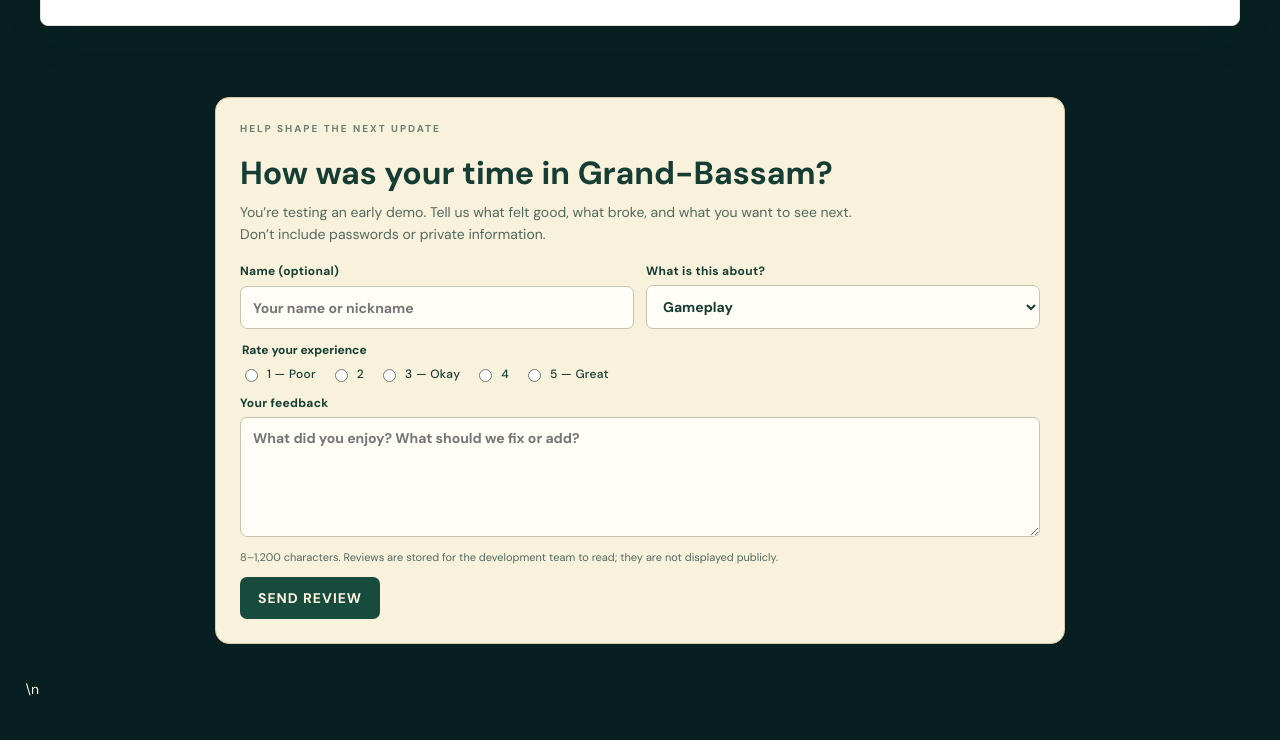
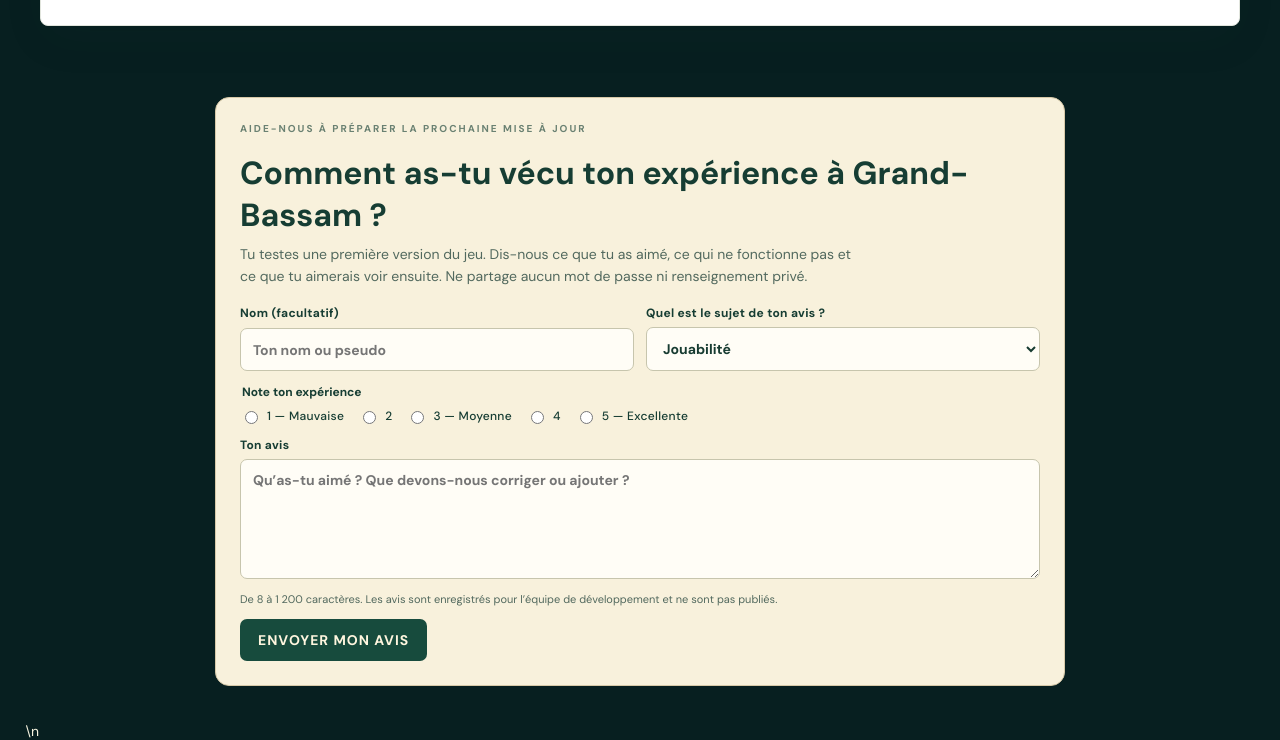
Before and after one commit to williamkbobb-create/Abijan-life-, a website: page index.html in a window 1280 px wide. Shown: the part 841-1581 px from the top of the page. Before the commit the page ends 1539 px from the top, so only its background shows below. Drawn offline with nearby package versions, Linux system fonts and the light colour scheme; a web font is replaced by a local one.

Commit message:
Localize player feedback form into French

```diff
--- a/index.html
+++ b/index.html
@@ -20,42 +20,42 @@
 </section>
 
 <section id="player-feedback-section" aria-labelledby="feedback-title">
-  <p class="eyebrow">HELP SHAPE THE NEXT UPDATE</p>
-  <h2 id="feedback-title">How was your time in Grand-Bassam?</h2>
-  <p class="feedback-intro">You’re testing an early demo. Tell us what felt good, what broke, and what you want to see next. Don’t include passwords or private information.</p>
+  <p class="eyebrow">AIDE-NOUS À PRÉPARER LA PROCHAINE MISE À JOUR</p>
+  <h2 id="feedback-title">Comment as-tu vécu ton expérience à Grand-Bassam ?</h2>
+  <p class="feedback-intro">Tu testes une première version du jeu. Dis-nous ce que tu as aimé, ce qui ne fonctionne pas et ce que tu aimerais voir ensuite. Ne partage aucun mot de passe ni renseignement privé.</p>
   <form id="player-feedback-form">
     <div class="feedback-grid">
-      <label for="feedback-name">Name (optional)
-        <input id="feedback-name" name="player_name" maxlength="40" autocomplete="nickname" placeholder="Your name or nickname">
+      <label for="feedback-name">Nom (facultatif)
+        <input id="feedback-name" name="player_name" maxlength="40" autocomplete="nickname" placeholder="Ton nom ou pseudo">
       </label>
-      <label for="feedback-category">What is this about?
+      <label for="feedback-category">Quel est le sujet de ton avis ?
         <select id="feedback-category" name="category" required>
-          <option value="gameplay">Gameplay</option>
-          <option value="visuals">Visuals and design</option>
-          <option value="bugs">Bug or problem</option>
-          <option value="ideas">Ideas for the next update</option>
-          <option value="other">Other</option>
+          <option value="gameplay">Jouabilité</option>
+          <option value="visuals">Graphismes et design</option>
+          <option value="bugs">Bug ou problème</option>
+          <option value="ideas">Idées pour la prochaine mise à jour</option>
+          <option value="other">Autre</option>
         </select>
       </label>
     </div>
     <fieldset style="border:0;padding:0;margin:0">
-      <legend style="font-size:12px;font-weight:700;margin-bottom:8px">Rate your experience</legend>
+      <legend style="font-size:12px;font-weight:700;margin-bottom:8px">Note ton expérience</legend>
       <div class="feedback-rating">
-        <label><input type="radio" name="rating" value="1" required> 1 — Poor</label>
+        <label><input type="radio" name="rating" value="1" required> 1 — Mauvaise</label>
         <label><input type="radio" name="rating" value="2"> 2</label>
-        <label><input type="radio" name="rating" value="3"> 3 — Okay</label>
+        <label><input type="radio" name="rating" value="3"> 3 — Moyenne</label>
         <label><input type="radio" name="rating" value="4"> 4</label>
-        <label><input type="radio" name="rating" value="5"> 5 — Great</label>
+        <label><input type="radio" name="rating" value="5"> 5 — Excellente</label>
       </div>
     </fieldset>
-    <label for="feedback-message">Your feedback
-      <textarea id="feedback-message" name="message" minlength="8" maxlength="1200" required placeholder="What did you enjoy? What should we fix or add?" aria-describedby="feedback-hint"></textarea>
+    <label for="feedback-message">Ton avis
+      <textarea id="feedback-message" name="message" minlength="8" maxlength="1200" required placeholder="Qu’as-tu aimé ? Que devons-nous corriger ou ajouter ?" aria-describedby="feedback-hint"></textarea>
     </label>
-    <p id="feedback-hint" style="margin:0;color:#52695e;font-size:11px">8–1,200 characters. Reviews are stored for the development team to read; they are not displayed publicly.</p>
-    <label class="feedback-honeypot" aria-hidden="true" for="feedback-website">Leave this field blank
+    <p id="feedback-hint" style="margin:0;color:#52695e;font-size:11px">De 8 à 1 200 caractères. Les avis sont enregistrés pour l’équipe de développement et ne sont pas publiés.</p>
+    <label class="feedback-honeypot" aria-hidden="true" for="feedback-website">Laisse ce champ vide
       <input id="feedback-website" name="website" tabindex="-1" autocomplete="off">
     </label>
-    <button class="feedback-submit" type="submit">SEND REVIEW</button>
+    <button class="feedback-submit" type="submit">ENVOYER MON AVIS</button>
     <p id="feedback-status" role="status" aria-live="polite" hidden></p>
   </form>
 </section>\n</main><footer class="site-footer"><span>ABIJAN LIFE</span><span>Des histoires inspirées de la Côte d’Ivoire.</span></footer>
```
